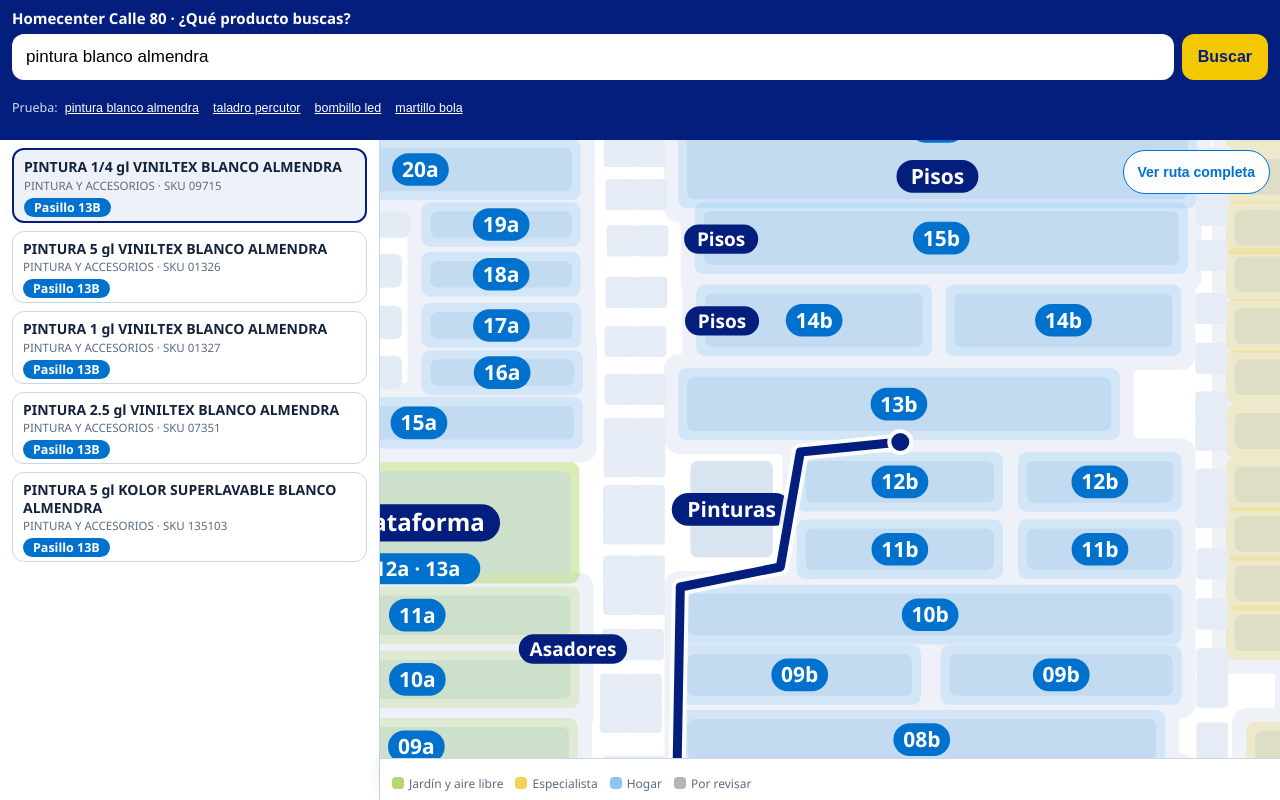
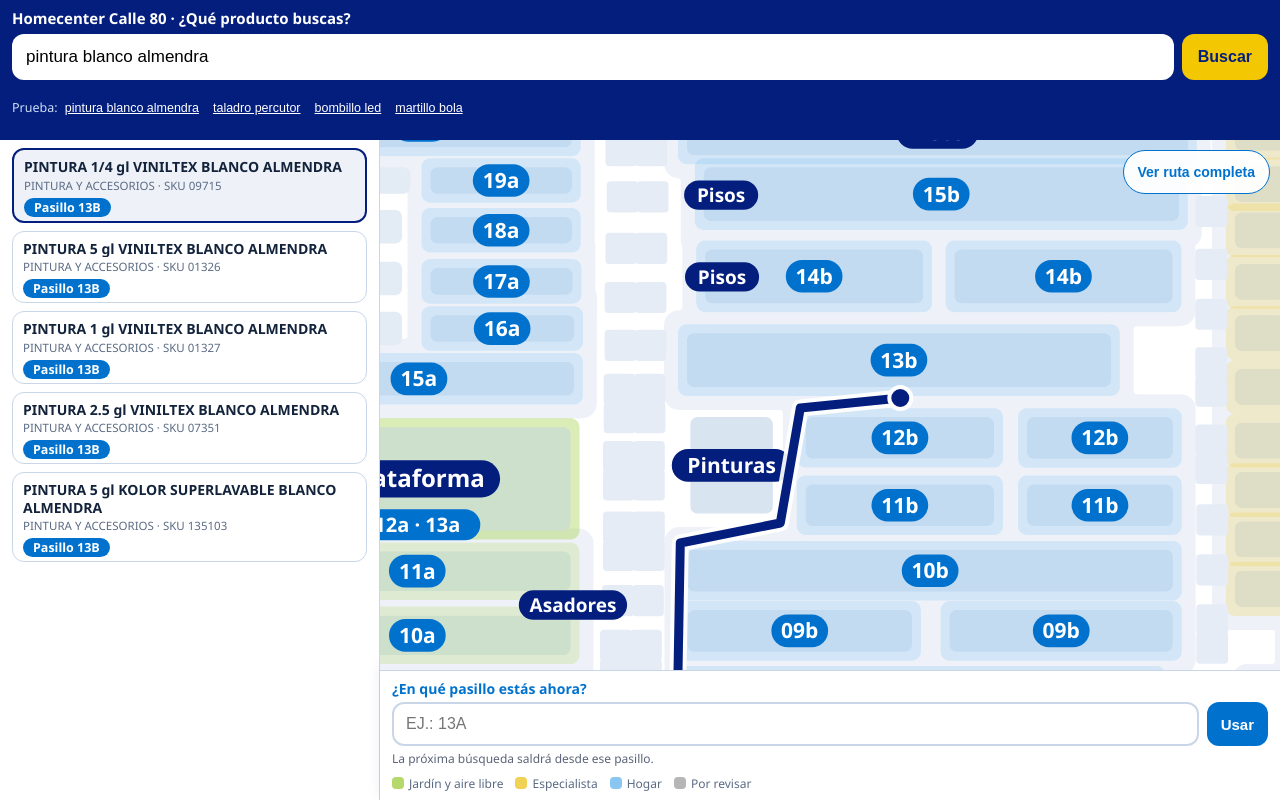
Before and after one commit to JDevCraft/homecenter-ruta, a Next.js app: page / in a window 1280 px wide. Both pictures are taken after a click on the button "pintura blanco almendra". Built offline with nearby package versions, Linux system fonts and the light colour scheme.

Commit message:
Restaura la pregunta de pasillo actual: la siguiente ruta sale desde ahi
Co-Authored-By: Claude Sonnet 5.5 <noreply@anthropic.com>

```diff
--- a/components/AppRuta.module.css
+++ b/components/AppRuta.module.css
@@ -283,3 +283,54 @@
     grid-area: panel;
   }
 }
+
+.origen {
+  margin-bottom: 8px;
+  display: grid;
+  gap: 4px;
+}
+.origen label {
+  font-size: 14px;
+  font-weight: 700;
+  color: var(--azul);
+}
+.origen small {
+  font-size: 12px;
+  color: #5b6477;
+}
+.origen [role="alert"] {
+  font-size: 13px;
+  color: #b3261e;
+}
+.origenFila {
+  display: flex;
+  gap: 8px;
+  min-width: 0;
+}
+.origenFila input {
+  flex: 1 1 0;
+  width: 0;
+  min-width: 0;
+  min-height: 44px;
+  padding: 0 12px;
+  font-size: 16px;
+  text-transform: uppercase;
+  border: 2px solid var(--linea);
+  border-radius: 12px;
+}
+.origenFila button {
+  min-height: 44px;
+  flex: none;
+  padding: 0 14px;
+  font-size: 15px;
+  font-weight: 700;
+  border: 0;
+  border-radius: 12px;
+  background: var(--azul);
+  color: #fff;
+}
+.origenFila button[type="button"] {
+  background: #fff;
+  color: var(--azul);
+  border: 2px solid var(--azul);
+}
--- a/components/AppRuta.tsx
+++ b/components/AppRuta.tsx
@@ -4,11 +4,12 @@ import { useCallback, useRef, useState, type FormEvent } from "react";
 import type { ProductoPublico, RespuestaBuscar } from "@/app/api/buscar/route";
 import { MOSTRAR_CONTROLES, MOSTRAR_INDICACIONES } from "@/lib/config";
 import { MAPA } from "@/lib/mapa";
-import { calcularRuta } from "@/lib/ruta/calcular";
+import { calcularRuta, pasillosDelPlano } from "@/lib/ruta/calcular";
 import type { Ruta } from "@/lib/tipos";
 import { Mapa, type MapaHandle } from "./Mapa";
 import estilos from "./AppRuta.module.css";
 
+const PLANO = new Set(pasillosDelPlano());
 const EJEMPLOS = ["pintura blanco almendra", "taladro percutor", "bombillo led", "martillo bola"];
 
 interface Foco {
@@ -29,9 +30,12 @@ export function AppRuta() {
   const [version, setVersion] = useState(0);
   const [paso, setPaso] = useState({ i: -1, n: 0 });
   const [aviso, setAviso] = useState<string | null>(null);
+  const [origen, setOrigen] = useState<string | null>(null);
+  const [actual, setActual] = useState("");
+  const [errorOrigen, setErrorOrigen] = useState<string | null>(null);
 
   /** dibuja la ruta a un pasillo del plano; si el pasillo no está en el plano, solo avisa */
-  const mostrarPasillo = useCallback((idPlano: string | null, pasillo: string) => {
+  const mostrarPasillo = useCallback((idPlano: string | null, pasillo: string, origen: string | null) => {
     if (!idPlano) {
       setRuta(null);
       setPaso({ i: -1, n: 0 });
@@ -39,7 +43,7 @@ export function AppRuta() {
       return;
     }
     try {
-      const r = calcularRuta(idPlano);
+      const r = calcularRuta(idPlano, origen ? { desde: origen } : {});
       setAviso(null);
       setRuta(r);
       setVersion((v) => v + 1);
@@ -49,6 +53,24 @@ export function AppRuta() {
       setAviso("No pude calcular la ruta a ese pasillo.");
     }
   }, []);
+
+  /** el cliente dice en qué pasillo está: la próxima ruta sale de ahí y no de la entrada */
+  const fijarOrigen = (e: FormEvent) => {
+    e.preventDefault();
+    const id = actual.trim().toLowerCase();
+    if (!id) return;
+    if (!PLANO.has(id)) {
+      setErrorOrigen(`No encuentro el pasillo «${actual.trim()}» en el plano. Prueba con uno como 13A.`);
+      return;
+    }
+    setErrorOrigen(null);
+    setOrigen(id);
+    setActual("");
+  };
+  const volverEntrada = () => {
+    setOrigen(null);
+    setErrorOrigen(null);
+  };
 
   const buscar = useCallback(
     async (texto: string) => {
@@ -70,7 +92,7 @@ export function AppRuta() {
         const datos = (await res.json()) as RespuestaBuscar;
         setRespuesta(datos);
         setFoco({ resultado: 0, alternativa: null });
-        if (datos.resultados.length > 0) mostrarPasillo(datos.resultados[0].idPlano, datos.resultados[0].pasillo);
+        if (datos.resultados.length > 0) mostrarPasillo(datos.resultados[0].idPlano, datos.resultados[0].pasillo, origen);
         else setAviso(datos.mensaje);
       } catch (e) {
         if ((e as Error).name !== "AbortError") setAviso("No pude buscar ahora. Revisa tu conexión e intenta de nuevo.");
@@ -78,7 +100,7 @@ export function AppRuta() {
         if (peticion.current === control) setCargando(false);
       }
     },
-    [mostrarPasillo],
+    [mostrarPasillo, origen],
   );
 
   const enviar = (e: FormEvent) => {
@@ -91,11 +113,11 @@ export function AppRuta() {
   };
   const elegir = (n: number, p: ProductoPublico) => {
     setFoco({ resultado: n, alternativa: null });
-    mostrarPasillo(p.idPlano, p.pasillo);
+    mostrarPasillo(p.idPlano, p.pasillo, origen);
   };
   const elegirAlternativa = (n: number, a: number, p: ProductoPublico) => {
     setFoco({ resultado: n, alternativa: a });
-    mostrarPasillo(p.alternativas[a].idPlano, p.alternativas[a].pasillo);
+    mostrarPasillo(p.alternativas[a].idPlano, p.alternativas[a].pasillo, origen);
   };
 
   const n = paso.n;
@@ -183,12 +205,7 @@ export function AppRuta() {
       )}
 
       <section className={estilos.mapa}>
-        <Mapa
-          ref={mapa}
-          ruta={ruta}
-          version={version}
-          alCambiarPaso={(i, total) => setPaso({ i, n: total })}
-        />
+        <Mapa ref={mapa} ruta={ruta} version={version} desdeEntrada={!origen} alCambiarPaso={(i, total) => setPaso({ i, n: total })} />
         {ruta && (
           <button type="button" className={estilos.verTodo} onClick={() => mapa.current?.verRuta()}>
             Ver ruta completa
@@ -201,6 +218,32 @@ export function AppRuta() {
           <div className={estilos.aviso} role="status">
             {aviso}
           </div>
+        )}
+        {(ruta || origen) && (
+          <form className={estilos.origen} onSubmit={fijarOrigen}>
+            <label htmlFor="pasillo-actual">
+              {origen ? `Saliendo desde el pasillo ${origen.toUpperCase()}. ¿Te moviste?` : "¿En qué pasillo estás ahora?"}
+            </label>
+            <div className={estilos.origenFila}>
+              <input
+                id="pasillo-actual"
+                value={actual}
+                onChange={(e) => setActual(e.target.value)}
+                autoComplete="off"
+                autoCapitalize="characters"
+                placeholder="Ej.: 13A"
+                maxLength={6}
+              />
+              <button type="submit">Usar</button>
+              {origen && (
+                <button type="button" onClick={volverEntrada}>
+                  Entrada
+                </button>
+              )}
+            </div>
+            <small>La próxima búsqueda saldrá desde ese pasillo.</small>
+            {errorOrigen && <span role="alert">{errorOrigen}</span>}
+          </form>
         )}
         {MOSTRAR_INDICACIONES && ruta && paso.i >= 0 && (
           <div className={estilos.paso} aria-live="polite">
--- a/components/Mapa.tsx
+++ b/components/Mapa.tsx
@@ -23,6 +23,8 @@ interface Props {
   /** cambia para repetir la animación de la misma ruta */
   version: number;
   alCambiarPaso(i: number, n: number): void;
+  /** true: la ruta sale de la entrada; false: sale del pasillo donde dice estar el cliente */
+  desdeEntrada?: boolean;
 }
 
 const sinMovimiento = () => typeof window !== "undefined" && window.matchMedia("(prefers-reduced-motion: reduce)").matches;
@@ -43,7 +45,8 @@ function crearResaltador(svg: SVGSVGElement, mueble: string) {
     lt: lt?.getAttribute("fill") ?? null,
     v: v?.style.display ?? "",
   };
-  const poner = (e: Element, nombre: string, valor: string | null) => (valor === null ? e.removeAttribute(nombre) : e.setAttribute(nombre, valor));
+  const poner = (e: Element, nombre: string, valor: string | null) =>
+    valor === null ? e.removeAttribute(nombre) : e.setAttribute(nombre, valor);
   return (on: boolean) => {
     if (on) {
       g?.setAttribute("fill", amarillo);
@@ -64,7 +67,7 @@ function crearResaltador(svg: SVGSVGElement, mueble: string) {
 }
 
 /** Mapa de la tienda (SVG de React) con la ruta dibujada encima y la cámara sobre el viewBox. */
-export const Mapa = forwardRef<MapaHandle, Props>(function Mapa({ ruta, version, alCambiarPaso }, ref) {
+export const Mapa = forwardRef<MapaHandle, Props>(function Mapa({ ruta, version, alCambiarPaso, desdeEntrada = true }, ref) {
   const contenedor = useRef<HTMLDivElement>(null);
   const svgRef = useRef<SVGSVGElement>(null);
   const capa = useRef<SVGGElement>(null);
@@ -113,8 +116,12 @@ export const Mapa = forwardRef<MapaHandle, Props>(function Mapa({ ruta, version,
       ...ruta.puntos,
       [gb[0], gb[1]],
       [gb[2], gb[3]],
-      [MAPA.ent.x + 66, MAPA.ent.y - 75],
-      [MAPA.ent.x + 66, MAPA.ent.y + 75],
+      ...(desdeEntrada
+        ? ([
+            [MAPA.ent.x + 66, MAPA.ent.y - 75],
+            [MAPA.ent.x + 66, MAPA.ent.y + 75],
+          ] as Punto[])
+        : []),
     ];
     const a = new Animador({
       ruta,
@@ -132,7 +139,7 @@ export const Mapa = forwardRef<MapaHandle, Props>(function Mapa({ ruta, version,
       a.destruir();
       if (animador.current === a) animador.current = null;
     };
-  }, [ruta, version]);
+  }, [ruta, version, desdeEntrada]);
 
   const d = ruta ? new Polilinea(ruta.puntos).trazo() : "";
   const fin = ruta ? ruta.puntos[ruta.puntos.length - 1] : null;
@@ -146,19 +153,45 @@ export const Mapa = forwardRef<MapaHandle, Props>(function Mapa({ ruta, version,
         <g ref={capa} transform={MAPA.rotm}>
           {ruta && fin && ini && (
             <g key={`${ruta.destino}-${ruta.cara}-${version}`}>
-              <path data-r="base" d={d} fill="none" stroke="#fff" strokeWidth={17} strokeLinecap="round" strokeLinejoin="round" opacity={0.92} />
+              <path
+                data-r="base"
+                d={d}
+                fill="none"
+                stroke="#fff"
+                strokeWidth={17}
+                strokeLinecap="round"
+                strokeLinejoin="round"
+                opacity={0.92}
+              />
               <path data-r="linea" d={d} fill="none" stroke={navy} strokeWidth={9} strokeLinecap="round" strokeLinejoin="round" />
-              <path data-r="tramo" d={d} fill="none" stroke={navy} strokeWidth={15} strokeLinecap="round" strokeLinejoin="round" style={{ display: "none" }} />
+              <path
+                data-r="tramo"
+                d={d}
+                fill="none"
+                stroke={navy}
+                strokeWidth={15}
+                strokeLinecap="round"
+                strokeLinejoin="round"
+                style={{ display: "none" }}
+              />
               <g data-r="destino" style={{ display: "none" }}>
                 <circle className="pulso" cx={fin[0]} cy={fin[1]} r={15} fill="none" stroke={amarillo} strokeWidth={6} />
                 <circle cx={fin[0]} cy={fin[1]} r={15} fill={amarillo} stroke={navy} strokeWidth={5} />
                 <circle cx={fin[0]} cy={fin[1]} r={5} fill={navy} />
-                {ruta.ladoContrario && <Pill x={fin[0]} y={fin[1] - 44} texto="Lado contrario" fondo="#fff" color={navy} borde={amarillo} />}
+                {ruta.ladoContrario && (
+                  <Pill x={fin[0]} y={fin[1] - 44} texto="Lado contrario" fondo="#fff" color={navy} borde={amarillo} />
+                )}
               </g>
               <circle data-r="punta" cx={ini[0]} cy={ini[1]} r={11} fill={navy} stroke="#fff" strokeWidth={4} />
               <circle cx={ini[0]} cy={ini[1]} r={17} fill={navy} stroke="#fff" strokeWidth={6} />
-              <line x1={ini[0]} y1={ini[1] - 14} x2={ini[0]} y2={MAPA.ent.y + 16} stroke={navy} strokeWidth={4} />
-              <Pill x={MAPA.ent.x + 66} y={MAPA.ent.y} texto="Estás aquí" fondo={navy} color="#fff" />
+              {desdeEntrada ? (
+                <>
+                  <line x1={ini[0]} y1={ini[1] - 14} x2={ini[0]} y2={MAPA.ent.y + 16} stroke={navy} strokeWidth={4} />
+                  <Pill x={MAPA.ent.x + 66} y={MAPA.ent.y} texto="Estás aquí" fondo={navy} color="#fff" />
+                </>
+              ) : (
+                <Pill x={ini[0]} y={ini[1] + 46} texto="Estás aquí" fondo={navy} color="#fff" />
+              )}
             </g>
           )}
         </g>
--- a/components/Pill.tsx
+++ b/components/Pill.tsx
@@ -1,5 +1,21 @@
 /** Etiqueta redondeada del mapa. Va girada +90° porque el mapa se muestra girado -90°: el texto queda derecho en pantalla. */
-export function Pill({ x, y, texto, fondo, color, tamano = 20, borde }: { x: number; y: number; texto: string; fondo: string; color: string; tamano?: number; borde?: string }) {
+export function Pill({
+  x,
+  y,
+  texto,
+  fondo,
+  color,
+  tamano = 20,
+  borde,
+}: {
+  x: number;
+  y: number;
+  texto: string;
+  fondo: string;
+  color: string;
+  tamano?: number;
+  borde?: string;
+}) {
   const w = texto.length * tamano * 0.6 + tamano * 0.9;
   const h = tamano * 1.55;
   return (
```
Also changed, not shown: 2 other files (tests, documents, lock files or other folders).
